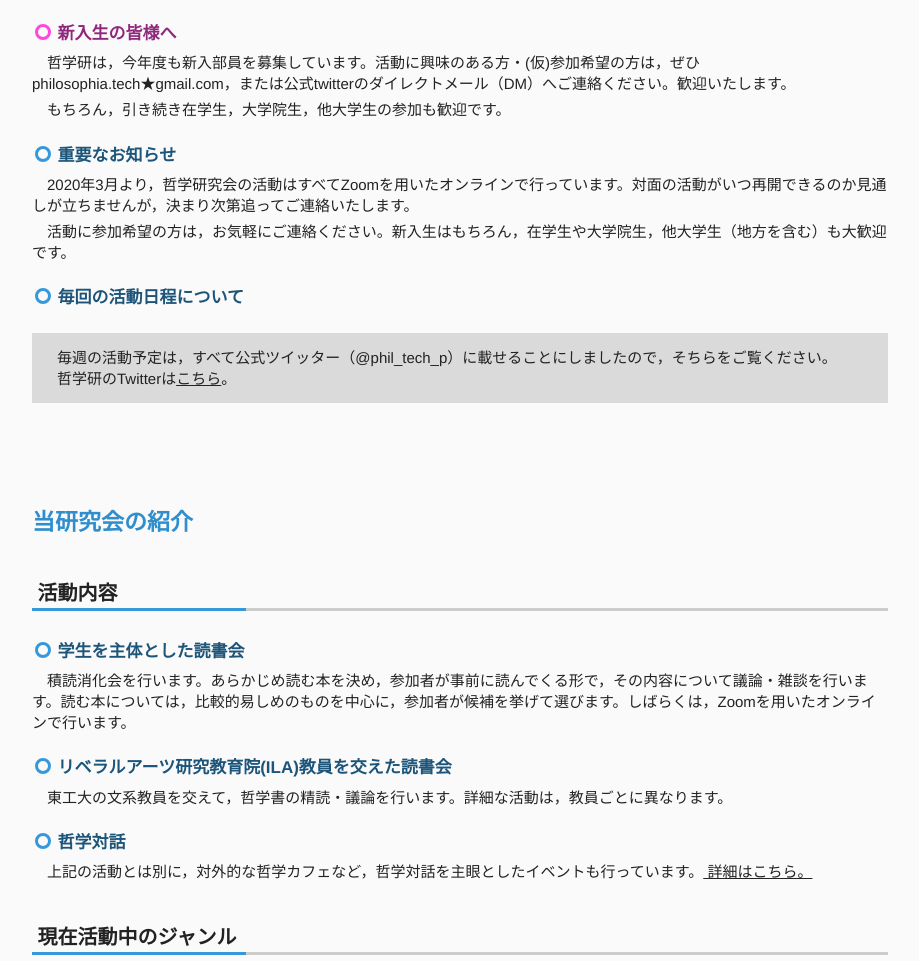
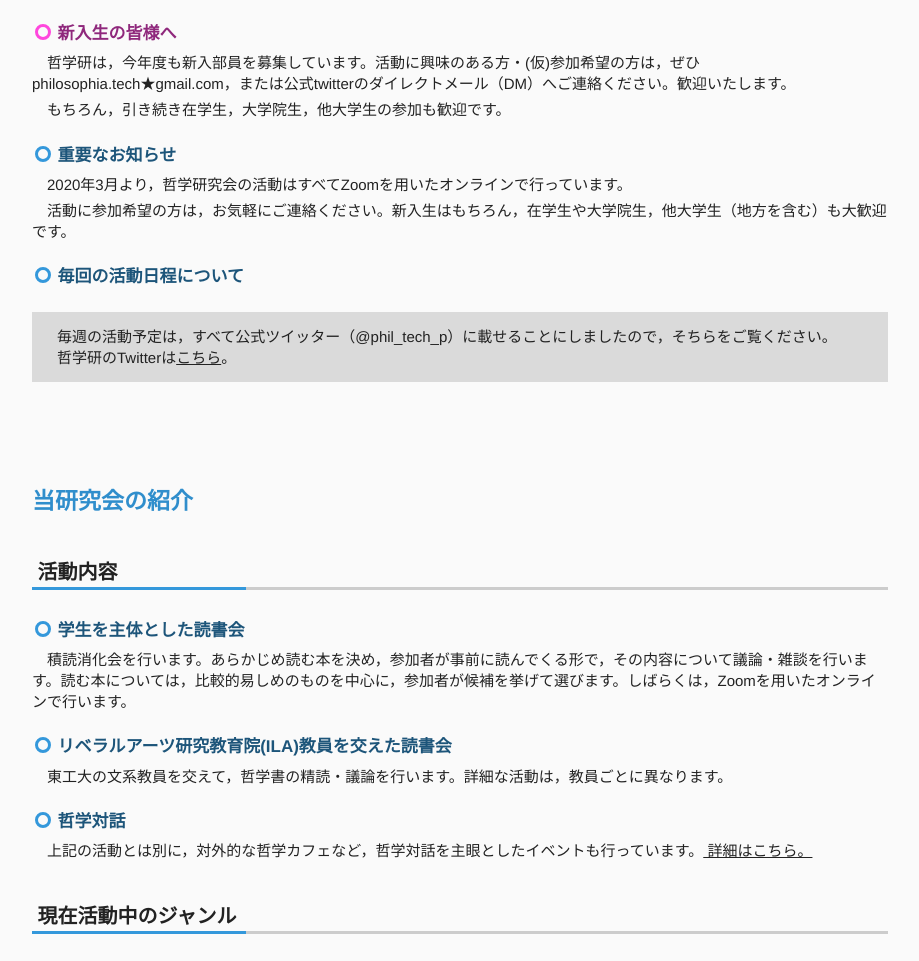
Before and after one commit to natura-tech/natura-tech.github.io, a plain HTML site: page index.html in a window 1280 px wide. Shown: the part 937-1898 px from the top of the page, without its empty margins (180-1099 px from the left). Drawn offline with Linux system fonts and the light colour scheme.

Commit message:
Add files via upload

```diff
--- a/index.html
+++ b/index.html
@@ -104,7 +104,7 @@
 						重要なお知らせ
 					</h3>
 
-						<p>2020年3月より，哲学研究会の活動はすべてZoomを用いたオンラインで行っています。対面の活動がいつ再開できるのか見通しが立ちませんが，決まり次第追ってご連絡いたします。</p>
+						<p>2020年3月より，哲学研究会の活動はすべてZoomを用いたオンラインで行っています。</p>
 
 						<p>活動に参加希望の方は，お気軽にご連絡ください。新入生はもちろん，在学生や大学院生，他大学生（地方を含む）も大歓迎です。</p>
 
```
